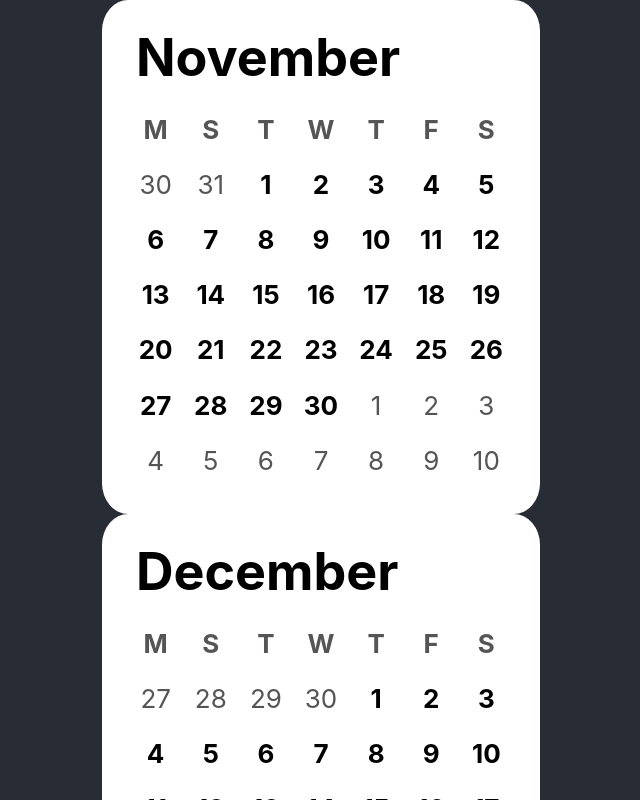
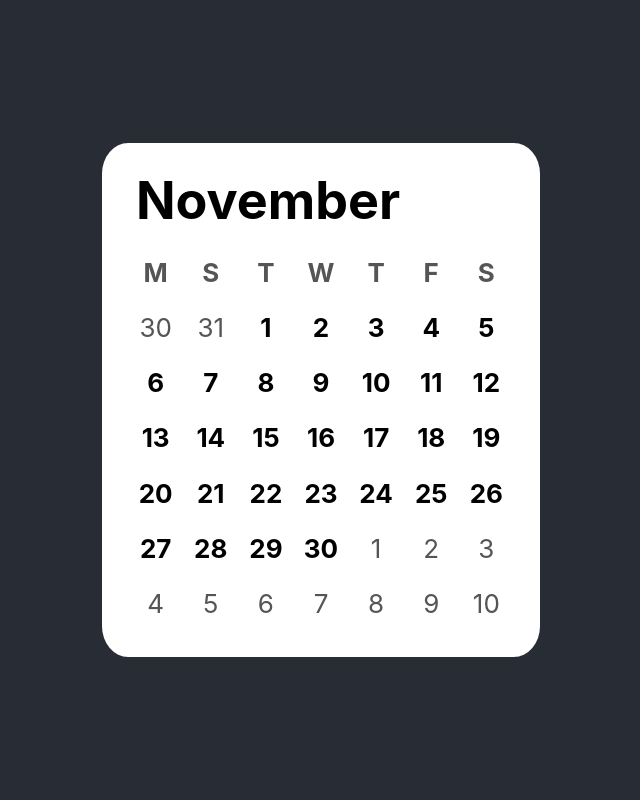
Before and after one commit to joelpeckham/blackoutCalendar, a React (Create React App) app: page / in a window 1280 px wide. Shown: the top 800 px of the page, without its empty margins (319-959 px from the left). Built offline with nearby package versions, Linux system fonts and the light colour scheme.

Commit message:
added react metaballs

```diff
--- a/package.json
+++ b/package.json
@@ -8,6 +8,7 @@
     "@testing-library/user-event": "^13.5.0",
     "react": "^18.1.0",
     "react-dom": "^18.1.0",
+    "react-metaballs": "^1.0.2",
     "react-scripts": "5.0.1",
     "styled-components": "^5.3.5",
     "web-vitals": "^2.1.4"
--- a/src/App.js
+++ b/src/App.js
@@ -6,7 +6,6 @@ function App() {
     <div className="App">
       <header className="App-header">
         <Calendar year={2022} month = {10}/>
-        <Calendar year={2022} month = {11} className="SmallCal" />
       </header>
     </div>
   );
```
Also changed, not shown: 1 other file (tests, documents, lock files or other folders).
